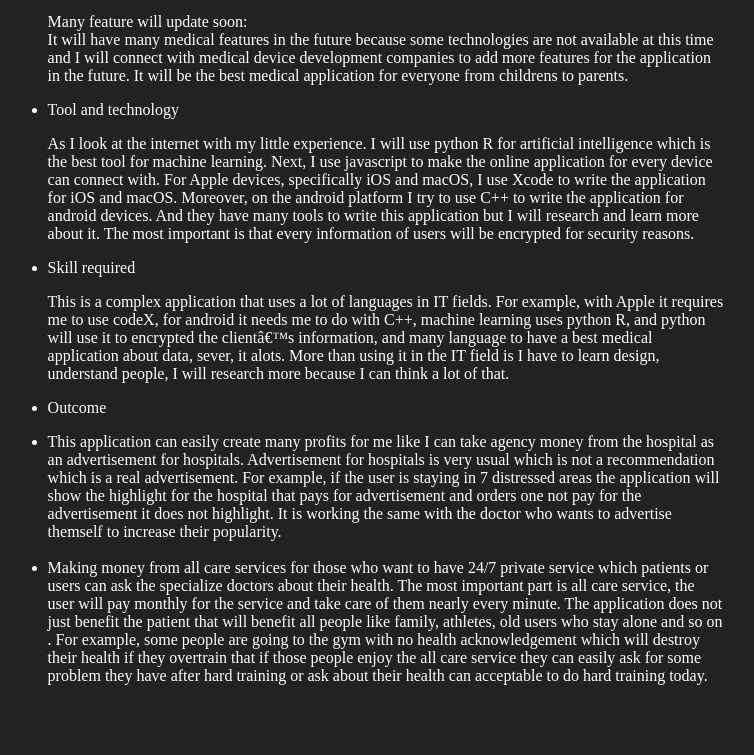
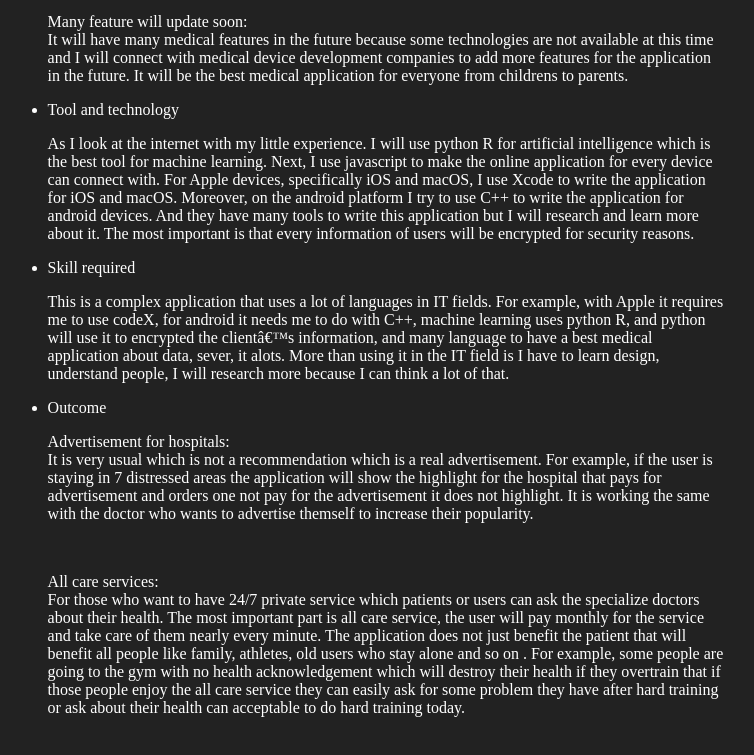
Before and after one commit to s3818775/s3818775-assignment1-IT, a plain HTML site: page index.html in a window 1280 px wide. Shown: the part 3358-4113 px from the top of the page, without its empty margins (274-1028 px from the left). Before the commit the page ends 4077 px from the top, so only its background shows below. Drawn offline with Linux system fonts and the light colour scheme.

Commit message:
Update index.html

```diff
--- a/index.html
+++ b/index.html
@@ -130,10 +130,13 @@ It will have many medical features in the future because some technologies are n
         </p>
 
             <li>Outcome</li>
-            <p>
-                <li>This application can easily create many profits for me like I can take agency money from the hospital as an advertisement for hospitals. Advertisement for hospitals is very usual which is not a recommendation which is a real advertisement. For example, if the user is staying in 7 distressed areas the application will show the highlight for the hospital that pays for advertisement and orders one not pay for the advertisement it does not highlight. It is working the same with the doctor who wants to advertise themself to increase their popularity. </li><br>
-                <li>Making money from all care services for those who want to have 24/7 private service which patients or users can ask the specialize doctors about their health. The most important part is all care service, the user will pay monthly for the service and take care of them nearly every minute. The application does not just benefit the patient that will benefit all people like family, athletes, old users who stay alone and so on  . For example, some people are going to the gym with no health acknowledgement which will destroy their health if they overtrain that if those people enjoy the all care service they can easily ask for some problem they have after hard training or ask about their health can acceptable to do hard training today. </li><br>
-            </p>
+            <p>Advertisement for hospitals:<br>
+It is very usual which is not a recommendation which is a real advertisement. For example, if the user is staying in 7 distressed areas the application will show the highlight for the hospital that pays for advertisement and orders one not pay for the advertisement it does not highlight. It is working the same with the doctor who wants to advertise themself to increase their popularity.
+</p><br>
+            <p>All care services:<br>
+For those who want to have 24/7 private service which patients or users can ask the specialize doctors about their health. The most important part is all care service, the user will pay monthly for the service and take care of them nearly every minute. The application does not just benefit the patient that will benefit all people like family, athletes, old users who stay alone and so on  . For example, some people are going to the gym with no health acknowledgement which will destroy their health if they overtrain that if those people enjoy the all care service they can easily ask for some problem they have after hard training or ask about their health can acceptable to do hard training today.
+</p><br>
+
 
 
     </ul>
```
